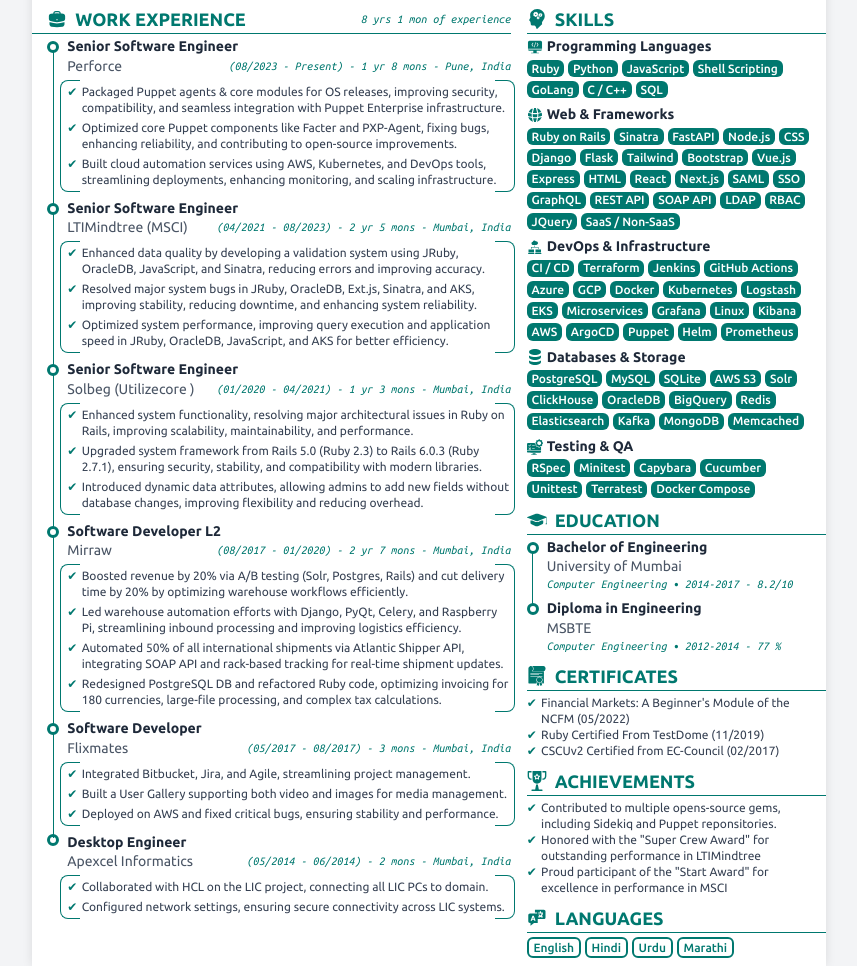
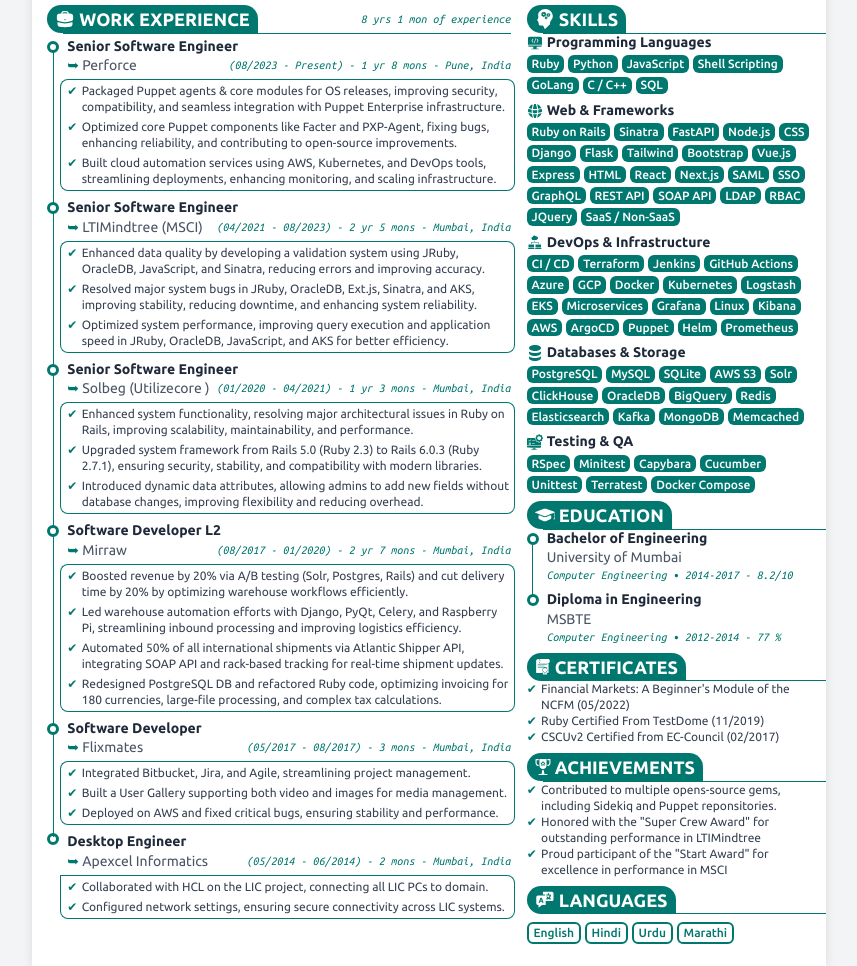
Before and after one commit to imaqsood/imaqsood.github.io, a website: page resume.html in a window 1280 px wide. Shown: the part 157-1123 px from the top of the page, without its empty margins (211-1068 px from the left). Drawn offline with Linux system fonts and the light colour scheme.

Commit message:
new look

```diff
--- a/resume.html
+++ b/resume.html
@@ -205,11 +205,12 @@
           <!-- Work Experience -->
           <div class="basis-[62%]">
             <div class="flex items-center space-x-2">
+              <div class="flex items-center space-x-1 bg-teal-700 rounded-l-full rounded-tr-full px-2">
                 <svg
                   xmlns="http://www.w3.org/2000/svg"
                   viewBox="0 0 24 24"
                   fill="currentColor"
-                class="size-5 text-teal-700"
+                  class="size-5 fill-white"
                 >
                   <path
                     fill-rule="evenodd"
@@ -220,16 +221,17 @@
                     d="M3 18.4v-2.796a4.3 4.3 0 0 0 .713.31A26.226 26.226 0 0 0 12 17.25c2.892 0 5.68-.468 8.287-1.335.252-.084.49-.189.713-.311V18.4c0 1.452-1.047 2.728-2.523 2.923-2.12.282-4.282.427-6.477.427a49.19 49.19 0 0 1-6.477-.427C4.047 21.128 3 19.852 3 18.4Z"
                   />
                 </svg>
-              <h3 class="text-teal-700 text-lg font-semibold flex-grow">
+                <h3 class="text-white text-lg font-semibold">
                   WORK EXPERIENCE
                 </h3>
-              <div>
-                <p class="text-xs italic text-teal-700 font-[family-name:var(--mono)]">
+              </div>
+              <div class="flex-grow">
+                <p class="text-xs italic text-teal-700 font-[family-name:var(--mono)] text-right">
                   8 yrs 1 mon of experience
                 </p>
               </div>
             </div>
-            <hr class="text-teal-700 border-t-1 border-teal-700 mb-1 -ml-4" />
+            <hr class="text-teal-700 border-t-1 border-teal-700 mb-1 ml-4 -mt-[0.5px]" />
             <div>
               <div class="flex space-x-2 relative">
                 <div class="mb-2 ml-5 flex-grow before:bg-teal-700 before:absolute before:left-[5.5px] before:top-[12px] before:h-[calc(100%-8px)] before:w-[1px] before:content-['']">
@@ -239,13 +241,14 @@
                   </h4>
                   <div class="mb-2 flex items-center">
                     <a href="https://www.perforce.com/" target="_blank" class="text-sm text-gray-600 flex-grow">
+                      <span class="text-teal-700"> ➥ </span>
                       Perforce
                     </a>
                     <p class="text-xs italic text-teal-700 font-[family-name:var(--mono)]">
                       (08/2023 - Present) - 1 yr 8 mons - Pune, India
                     </p>
                   </div>
-                  <div class="mb-1 before:border-y-1 before:border-l-1 before:border-teal-700 before:rounded-l-lg relative before:absolute before:left-[-7px] before:top-[-4px] before:h-[calc(100%+8px)] before:w-[20px] before:content-[''] after:border-y-1 after:border-r-1 after:border-teal-700 after:rounded-r-lg after:absolute after:right-[-4px] after:top-[-4px] after:h-[calc(100%+8px)] after:w-[20px] after:content-['']">
+                  <div class="mb-1 before:border-y-1 before:border-l-1 before:border-teal-700 before:rounded-l-lg relative before:absolute before:left-[-7px] before:top-[-4px] before:h-[calc(100%+8px)] before:w-full before:content-[''] after:border-y-1 after:border-r-1 after:border-teal-700 after:rounded-r-lg after:absolute after:right-[-4px] after:top-[-4px] after:h-[calc(100%+8px)] after:w-[20px] after:content-['']">
                     <ul class="space-y-1 text-xs text-gray-700 list-none">
                       <li
                         class="relative pl-[0.90rem] before:absolute before:left-0 before:top-[8px] before:-translate-y-1/2 before:content-['✔'] before:text-teal-700"
@@ -281,7 +284,11 @@
                   </h4>
                   <div class="mb-2 flex items-center">
                     <p class="text-sm text-gray-600 flex-grow">
-                      <a href="https://www.ltimindtree.com/" target="_blank"> LTIMindtree </a> (<a href="https://www.msci.com/" target="_blank">MSCI</a>)
+                      <a href="https://www.ltimindtree.com/" target="_blank">
+                        <span class="text-teal-700">➥</span>
+                        LTIMindtree
+                      </a>
+                      (<a href="https://www.msci.com/" target="_blank">MSCI</a>)
                     </p>
                     <p
                       class="text-xs italic text-teal-700 font-[family-name:var(--mono)]"
@@ -290,7 +297,7 @@
                     </p>
                   </div>
 
-                  <div class="before:border-y-1 before:border-l-1 before:border-teal-700 before:rounded-l-lg relative before:absolute before:left-[-7px] before:top-[-4px] before:h-[calc(100%+8px)] before:w-[20px] before:content-[''] after:border-y-1 after:border-r-1 after:border-teal-700 after:rounded-r-lg after:absolute after:right-[-4px] after:top-[-4px] after:h-[calc(100%+8px)] after:w-[20px] after:content-['']">
+                  <div class="before:border-y-1 before:border-l-1 before:border-teal-700 before:rounded-l-lg relative before:absolute before:left-[-7px] before:top-[-4px] before:h-[calc(100%+8px)] before:w-full before:content-[''] after:border-y-1 after:border-r-1 after:border-teal-700 after:rounded-r-lg after:absolute after:right-[-4px] after:top-[-4px] after:h-[calc(100%+8px)] after:w-[20px] after:content-['']">
                     <ul class="mb-1 space-y-1 text-xs text-gray-700 mt-1 list-none">
                       <li
                         class="relative pl-[0.90rem] before:absolute before:left-0 before:top-[8px] before:-translate-y-1/2 before:content-['✔'] before:text-teal-700"
@@ -326,7 +333,11 @@
                   </h4>
                   <div class="mb-2 flex items-center">
                     <p class="text-sm text-gray-600 flex-grow">
-                      <a href="https://solbeg.in/" target="_blank">Solbeg</a> (<a href="https://www.utilizecore.com/" target="_blank">Utilizecore </a>)
+                      <a href="https://solbeg.in/" target="_blank">
+                        <span class="text-teal-700">➥</span>
+                        Solbeg
+                      </a>
+                      (<a href="https://www.utilizecore.com/" target="_blank">Utilizecore </a>)
                     </p>
                     <p
                       class="text-xs italic text-teal-700 font-[family-name:var(--mono)]"
@@ -334,7 +345,7 @@
                       (01/2020 - 04/2021) - 1 yr 3 mons - Mumbai, India
                     </p>
                   </div>
-                  <div class="mb-1 before:border-y-1 before:border-l-1 before:border-teal-700 before:rounded-l-lg relative before:absolute before:left-[-7px] before:top-[-4px] before:h-[calc(100%+8px)] before:w-[20px] before:content-[''] after:border-y-1 after:border-r-1 after:border-teal-700 after:rounded-r-lg after:absolute after:right-[-4px] after:top-[-4px] after:h-[calc(100%+8px)] after:w-[20px] after:content-['']">
+                  <div class="mb-1 before:border-y-1 before:border-l-1 before:border-teal-700 before:rounded-l-lg relative before:absolute before:left-[-7px] before:top-[-4px] before:h-[calc(100%+8px)] before:w-full before:content-[''] after:border-y-1 after:border-r-1 after:border-teal-700 after:rounded-r-lg after:absolute after:right-[-4px] after:top-[-4px] after:h-[calc(100%+8px)] after:w-[20px] after:content-['']">
                     <ul class="space-y-1 text-xs text-gray-700 mt-1 list-none">
                       <li
                         class="relative pl-[0.90rem] before:absolute before:left-0 before:top-[8px] before:-translate-y-1/2 before:content-['✔'] before:text-teal-700"
@@ -370,7 +381,10 @@
                   </h4>
                   <div class="mb-2 flex items-center">
                     <p class="text-sm text-gray-600 flex-grow">
-                      <a href="https://www.mirraw.com/" target="_blank"> Mirraw </a>
+                      <a href="https://www.mirraw.com/" target="_blank">
+                        <span class="text-teal-700">➥</span>
+                        Mirraw
+                      </a>
                     </p>
                     <p
                       class="text-xs italic text-teal-700 font-[family-name:var(--mono)]"
@@ -378,7 +392,7 @@
                       (08/2017 - 01/2020) - 2 yr 7 mons - Mumbai, India
                     </p>
                   </div>
-                  <div class="mb-1 before:border-y-1 before:border-l-1 before:border-teal-700 before:rounded-l-lg relative before:absolute before:left-[-7px] before:top-[-4px] before:h-[calc(100%+8px)] before:w-[20px] before:content-[''] after:border-y-1 after:border-r-1 after:border-teal-700 after:rounded-r-lg after:absolute after:right-[-4px] after:top-[-4px] after:h-[calc(100%+8px)] after:w-[20px] after:content-['']">
+                  <div class="mb-1 before:border-y-1 before:border-l-1 before:border-teal-700 before:rounded-l-lg relative before:absolute before:left-[-7px] before:top-[-4px] before:h-[calc(100%+8px)] before:w-full before:content-[''] after:border-y-1 after:border-r-1 after:border-teal-700 after:rounded-r-lg after:absolute after:right-[-4px] after:top-[-4px] after:h-[calc(100%+8px)] after:w-[20px] after:content-['']">
                     <ul class="space-y-1 text-xs text-gray-700 mt-1 list-none">
                       <li
                         class="relative pl-[0.90rem] before:absolute before:left-0 before:top-[8px] before:-translate-y-1/2 before:content-['✔'] before:text-teal-700"
@@ -421,14 +435,18 @@
                   </h4>
                   <div class="mb-2 flex items-center">
                     <p class="text-sm text-gray-600 flex-grow">
-                      <a href="https://www.linkedin.com/company/flixmates/about/" target="_blank">Flixmates </a></p>
+                      <a href="https://www.linkedin.com/company/flixmates/about/" target="_blank">
+                        <span class="text-teal-700">➥</span>
+                        Flixmates
+                      </a>
+                    </p>
                     <p
                       class="text-xs italic text-teal-700 font-[family-name:var(--mono)]"
                     >
                       (05/2017 - 08/2017) - 3 mons - Mumbai, India
                     </p>
                   </div>
-                  <div class="mb-1 before:border-y-1 before:border-l-1 before:border-teal-700 before:rounded-l-lg relative before:absolute before:left-[-7px] before:top-[-4px] before:h-[calc(100%+8px)] before:w-[20px] before:content-[''] after:border-y-1 after:border-r-1 after:border-teal-700 after:rounded-r-lg after:absolute after:right-[-4px] after:top-[-4px] after:h-[calc(100%+8px)] after:w-[20px] after:content-['']">
+                  <div class="mb-1 before:border-y-1 before:border-l-1 before:border-teal-700 before:rounded-l-lg relative before:absolute before:left-[-7px] before:top-[-4px] before:h-[calc(100%+8px)] before:w-full before:content-[''] after:border-y-1 after:border-r-1 after:border-teal-700 after:rounded-r-lg after:absolute after:right-[-4px] after:top-[-4px] after:h-[calc(100%+8px)] after:w-[20px] after:content-['']">
                     <ul class="space-y-1 text-xs text-gray-700 mt-1 list-none">
                       <li
                         class="relative pl-[0.90rem] before:absolute before:left-0 before:top-[8px] before:-translate-y-1/2 before:content-['✔'] before:text-teal-700"
@@ -461,7 +479,10 @@
                   </h4>
                   <div class="mb-2 flex items-center">
                     <p class="text-sm text-gray-600 flex-grow">
-                      <a href="https://www.linkedin.com/company/apexcel-informatics-pvt-ltd-/about/" target="_blank">Apexcel Informatics </a>
+                      <a href="https://www.linkedin.com/company/apexcel-informatics-pvt-ltd-/about/" target="_blank">
+                        <span class="text-teal-700">➥</span>
+                        Apexcel Informatics
+                      </a>
                     </p>
                     <p
                       class="text-xs italic text-teal-700 font-[family-name:var(--mono)]"
@@ -469,7 +490,7 @@
                       (05/2014 - 06/2014) - 2 mons - Mumbai, India
                     </p>
                   </div>
-                  <div class="before:border-y-1 before:border-l-1 before:border-teal-700 before:rounded-l-lg relative before:absolute before:left-[-7px] before:top-[-4px] before:h-[calc(100%+8px)] before:w-[20px] before:content-[''] after:border-y-1 after:border-r-1 after:border-teal-700 after:rounded-r-lg after:absolute after:right-[-4px] after:top-[-4px] after:h-[calc(100%+8px)] after:w-[20px] after:content-['']">
+                  <div class="before:border-y-1 before:border-l-1 before:border-teal-700 before:rounded-bl-lg relative before:absolute before:left-[-7px] before:top-[-4px] before:h-[calc(100%+8px)] before:w-full before:content-[''] after:border-y-1 after:border-r-1 after:border-teal-700 after:rounded-r-lg after:absolute after:right-[-4px] after:top-[-4px] after:h-[calc(100%+8px)] after:w-[20px] after:content-['']">
                     <ul class="space-y-1 text-xs text-gray-700 mt-1 list-none">
                       <li
                         class="relative pl-[0.90rem] before:absolute before:left-0 before:top-[8px] before:-translate-y-1/2 before:content-['✔'] before:text-teal-700"
@@ -493,9 +514,10 @@
           <!-- Skills -->
           <div class="basis-[38%] space-y-2">
             <div class="skills">
-                <div class="flex items-center space-x-2">
+              <div class="flex items-center">
+                <div class="flex space-x-1 bg-teal-700 items-center rounded-l-full rounded-tr-full px-2">
                   <svg
-                    class="size-5 fill-teal-700"
+                      class="size-5 fill-white"
                       xmlns="http://www.w3.org/2000/svg"
                       xmlns:xlink="http://www.w3.org/1999/xlink"
                       version="1.1"
@@ -514,9 +536,10 @@
                       </g>
                       </g>
                   </svg>
-                <h3 class="text-teal-700 text-lg font-semibold">SKILLS</h3>
+                  <h3 class="text-white text-lg font-semibold">SKILLS</h3>
                 </div>
-                <hr class="text-teal-700 border-t-1 border-teal-700 mb-1 -mr-4" />
+              </div>
+                <hr class="text-teal-700 border-t-1 border-teal-700 -mr-4 ml-4 -mt-[0.5px]" />
                 <div class="space-y-2">
                   <div class="">
                       <div class="flex mb-1 items-center space-x-1">
@@ -770,8 +793,8 @@
 
             <div class="Education">
               <div class="flex items-center space-x-2">
-
-                <svg class="size-5 fill-teal-700" version="1.1" id="Capa_1" xmlns="http://www.w3.org/2000/svg" xmlns:xlink="http://www.w3.org/1999/xlink"
+                <div class="flex items-center space-x-1 bg-teal-700 rounded-l-full rounded-tr-full px-2">
+                  <svg class="size-5 fill-white" version="1.1" id="Capa_1" xmlns="http://www.w3.org/2000/svg" xmlns:xlink="http://www.w3.org/1999/xlink"
                      viewBox="0 0 288.147 288.147"
                     xml:space="preserve">
                     <g>
@@ -781,10 +804,10 @@
                       </g>
                     </g>
                   </svg>
-
-                <h3 class="text-teal-700 text-lg font-semibold">EDUCATION</h3>
+                  <h3 class="text-white text-lg font-semibold">EDUCATION</h3>
                 </div>
-              <hr class="text-teal-700 border-t-1 border-teal-700 mb-1 -mr-4" />
+              </div>
+              <hr class="text-teal-700 border-t-1 border-teal-700 -mr-4 ml-4 -mt-[0.5px]" />
               <div class="space-y-2">
 
                 <div class="flex relative">
@@ -823,7 +846,8 @@
 
             <div class="Certificates">
               <div class="flex items-center space-x-2">
-                <svg class="size-5 fill-teal-700" version="1.1" id="Capa_1" xmlns="http://www.w3.org/2000/svg" xmlns:xlink="http://www.w3.org/1999/xlink" viewBox="0 0 334.197 334.197"
+                <div class="flex items-center space-x-1 bg-teal-700 rounded-l-full rounded-tr-full px-2">
+                  <svg class="size-4 fill-white" version="1.1" id="Capa_1" xmlns="http://www.w3.org/2000/svg" xmlns:xlink="http://www.w3.org/1999/xlink" viewBox="0 0 334.197 334.197"
                         xml:space="preserve">
                     <g>
                       <g>
@@ -835,10 +859,10 @@
                       </g>
                     </g>
                   </svg>
-
-                <h3 class="text-teal-700 text-lg font-semibold">CERTIFICATES</h3>
+                  <h3 class="text-white text-lg font-semibold">CERTIFICATES</h3>
                 </div>
-              <hr class="text-teal-700 border-t-1 border-teal-700 mb-1 -mr-4" />
+              </div>
+              <hr class="text-teal-700 border-t-1 border-teal-700 -mr-4 ml-4 -mt-[0.5px]" />
               <div class="mb-2">
                 <ul class="text-xs text-gray-700 list-none">
                   <li class="relative pl-[0.90rem] before:absolute before:left-0 before:top-[8px] before:-translate-y-1/2 before:content-['✔'] before:text-teal-700">
@@ -857,7 +881,8 @@
 
             <div class="Achievements">
               <div class="flex items-center space-x-2">
-                <svg class="size-5 fill-teal-700"  version="1.1" id="Layer_1" xmlns="http://www.w3.org/2000/svg" xmlns:xlink="http://www.w3.org/1999/xlink"
+                <div class="flex items-center space-x-1 bg-teal-700 rounded-l-full rounded-tr-full px-2">
+                  <svg class="size-4 fill-white"  version="1.1" id="Layer_1" xmlns="http://www.w3.org/2000/svg" xmlns:xlink="http://www.w3.org/1999/xlink"
                         viewBox="0 0 297 297" xml:space="preserve">
                     <g>
                       <g>
@@ -871,10 +896,10 @@
                       </g>
                     </g>
                   </svg>
-
-                <h3 class="text-teal-700 text-lg font-semibold">ACHIEVEMENTS</h3>
+                  <h3 class="text-white text-lg font-semibold">ACHIEVEMENTS</h3>
                 </div>
-              <hr class="text-teal-700 border-t-1 border-teal-700 mb-1 -mr-4" />
+              </div>
+              <hr class="text-teal-700 border-t-1 border-teal-700 -mr-4 ml-4 -mt-[0.5px]" />
               <div class="mb-2">
                 <ul class=" text-xs text-gray-700 list-none">
                   <li class="relative pl-[0.90rem] before:absolute before:left-0 before:top-[8px] before:-translate-y-1/2 before:content-['✔'] before:text-teal-700">
@@ -892,15 +917,16 @@
 
             <div class="Languages">
               <div class="flex items-center space-x-2">
-                <svg class="fill-teal-700 size-5" xmlns="http://www.w3.org/2000/svg" xmlns:xlink="http://www.w3.org/1999/xlink" viewBox="0 0 36 36" version="1.1" preserveAspectRatio="xMidYMid meet">
+                <div class="flex items-center space-x-1 bg-teal-700 rounded-l-full rounded-tr-full px-2">
+                  <svg class="fill-white size-5" xmlns="http://www.w3.org/2000/svg" xmlns:xlink="http://www.w3.org/1999/xlink" viewBox="0 0 36 36" version="1.1" preserveAspectRatio="xMidYMid meet">
                     <title>language-solid</title>
                     <polygon points="11,16.5 10,19.6 12,19.6 11,16.5  " class="clr-i-solid clr-i-solid-path-1"/><path d="M30.3,3h-16v5h4v2h-13c-1.7,0-3,1.3-3,3v11c0,1.7,1.3,3,3,3h1v5.1l6.3-5.1h6.7v-7h11c1.7,0,3-1.3,3-3V6   C33.3,4.3,32,3,30.3,3z M13.1,22.9l-0.5-1.6H9.5l-0.6,1.6H6.5L9.8,14h2.4l3.3,8.9L13.1,22.9z M28.3,15v2c-1.3,0-2.7-0.4-3.9-1   c-1.2,0.6-2.6,0.9-4,1l-0.1-2c0.7,0,1.4-0.1,2.1-0.3c-0.9-0.9-1.5-2-1.8-3.2h2.1c0.3,0.9,0.9,1.6,1.6,2.2c1.1-0.9,1.8-2.2,1.9-3.7   h-6V8h3V6h2v2h3.3l0.1,1c0.1,2.1-0.7,4.2-2.2,5.7C27.1,14.9,27.7,15,28.3,15z" class="clr-i-solid clr-i-solid-path-2"/>
                     <rect x="0" y="0" width="36" height="36" fill-opacity="0"/>
                   </svg>
-
-                <h3 class="text-teal-700 text-lg font-semibold">LANGUAGES</h3>
+                  <h3 class="text-white text-lg font-semibold">LANGUAGES</h3>
                 </div>
-              <hr class="text-teal-700 border-t-1 border-teal-700 mb-1 -mr-4" />
+              </div>
+              <hr class="text-teal-700 border-t-1 border-teal-700 mb-2 -mr-4 ml-4 -mt-[0.5px]" />
               <div class="">
                 <div class="flex flex-wrap gap-[0.25rem] text-teal-700 text-xs font-medium">
                   <span class="border-2 border-teal-700 px-[0.3rem] py-[0.04rem] rounded-md">English</span>
```
Also changed, not shown: css/resume.min.css. Lines whose indentation alone changed are shown as unchanged.
